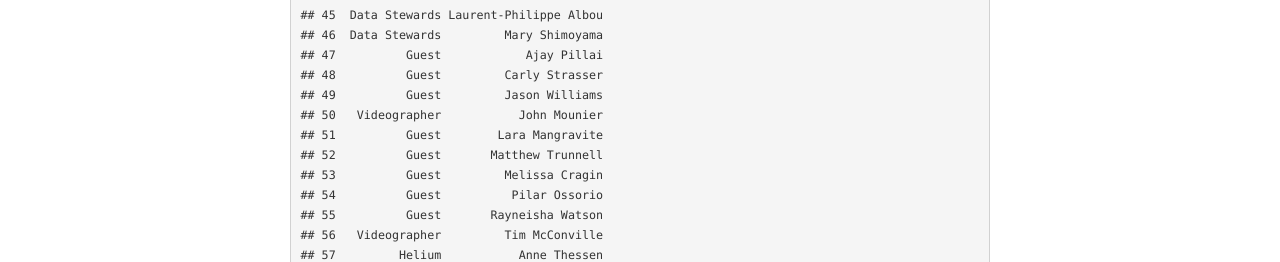
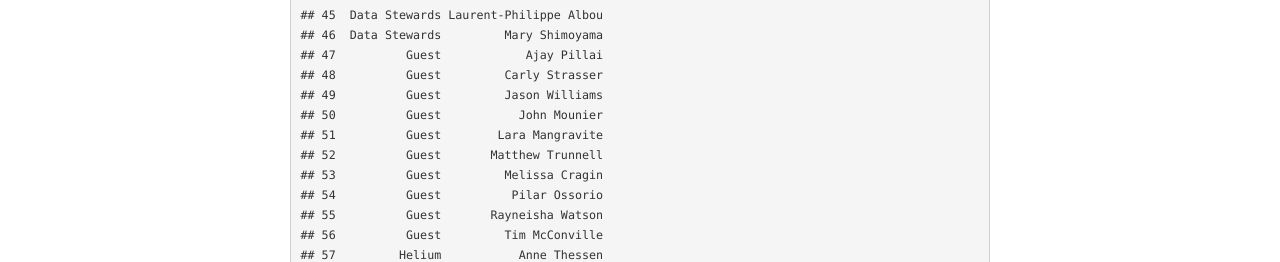
Before and after one commit to dcppc/2018-september-workshop, a Jekyll site: the page built from docs/attendees.md, in a window 1280 px wide and 1400 px high. Shown: the part 1138-1400 px from the top of the window. Built offline with Jekyll 4.4.1, drawn with Linux system fonts in a browser that asks for light colours; some of the changed text lies outside the part shown.

```diff
--- a/docs/attendees.md
+++ b/docs/attendees.md
@@ -59,13 +59,13 @@ tagline: Attendees
     ## 47          Guest            Ajay Pillai
     ## 48          Guest         Carly Strasser
     ## 49          Guest         Jason Williams
-    ## 50   Videographer           John Mounier
+    ## 50          Guest           John Mounier
     ## 51          Guest        Lara Mangravite
     ## 52          Guest       Matthew Trunnell
     ## 53          Guest         Melissa Cragin
     ## 54          Guest          Pilar Ossorio
     ## 55          Guest       Rayneisha Watson
-    ## 56   Videographer         Tim McConville
+    ## 56          Guest         Tim McConville
     ## 57         Helium           Anne Thessen
     ## 58         Helium       Asia Mieczkowska
     ## 59         Helium       Christopher Ball
```
Also changed, not shown: other parts of docs/attendees.md (+14 -15 lines).
